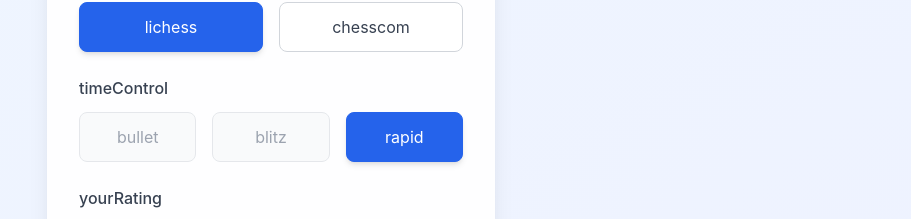
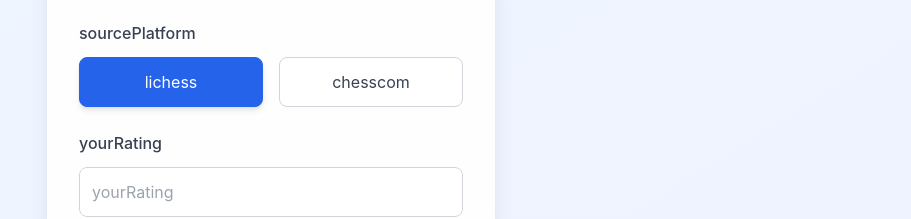
Before and after one commit to lucasBertola/chessEloManager, a React (Vite) app: page / in a window 1280 px wide. Shown: the part 331-550 px from the top of the page, without its empty margins (369-1280 px from the left). Built offline with nearby package versions, Linux system fonts and the light colour scheme; no server answers.

Commit message:
fix: correction des erreurs de build - suppression de timeControl non utilisé et ajout de react-i18next

```diff
--- a/src/App.tsx
+++ b/src/App.tsx
@@ -4,12 +4,10 @@ import './App.css'
 import './i18n/config'
 
 type Platform = 'lichess' | 'chesscom'
-type TimeControl = 'bullet' | 'blitz' | 'rapid'
 
 const App: React.FC = () => {
   const { t, i18n } = useTranslation()
   const [sourcePlatform, setSourcePlatform] = useState<Platform>('lichess')
-  const [timeControl, setTimeControl] = useState<TimeControl>('rapid')
   const [elo, setElo] = useState<string>('')
   const [convertedElo, setConvertedElo] = useState<string>('')
   const [isLangMenuOpen, setIsLangMenuOpen] = useState(false)
@@ -137,31 +135,6 @@ const App: React.FC = () => {
               </div>
             </div>
 
-            {/* Time Control Selection */}
-            <div>
-              <label className="block text-gray-700 mb-2 sm:mb-3 font-medium">{t('timeControl')}</label>
-              <div className="flex space-x-2 sm:space-x-4">
-                <button
-                  className="flex-1 py-2 sm:py-3 px-3 sm:px-4 rounded-lg border bg-gray-50 text-gray-400 border-gray-200 cursor-not-allowed text-sm sm:text-base"
-                  disabled
-                >
-                  {t('bullet')}
-                </button>
-                <button
-                  className="flex-1 py-2 sm:py-3 px-3 sm:px-4 rounded-lg border bg-gray-50 text-gray-400 border-gray-200 cursor-not-allowed text-sm sm:text-base"
-                  disabled
-                >
-                  {t('blitz')}
-                </button>
-                <button
-                  onClick={() => setTimeControl('rapid')}
-                  className="flex-1 py-2 sm:py-3 px-3 sm:px-4 rounded-lg border bg-blue-600 text-white border-blue-600 shadow-md text-sm sm:text-base"
-                >
-                  {t('rapid')}
-                </button>
-              </div>
-            </div>
-
             {/* ELO Input */}
             <div>
               <label className="block text-gray-700 mb-2 sm:mb-3 font-medium">
```
Also changed, not shown: package.json (+8 -3 lines), 1 other file (tests, documents, lock files or other folders).
